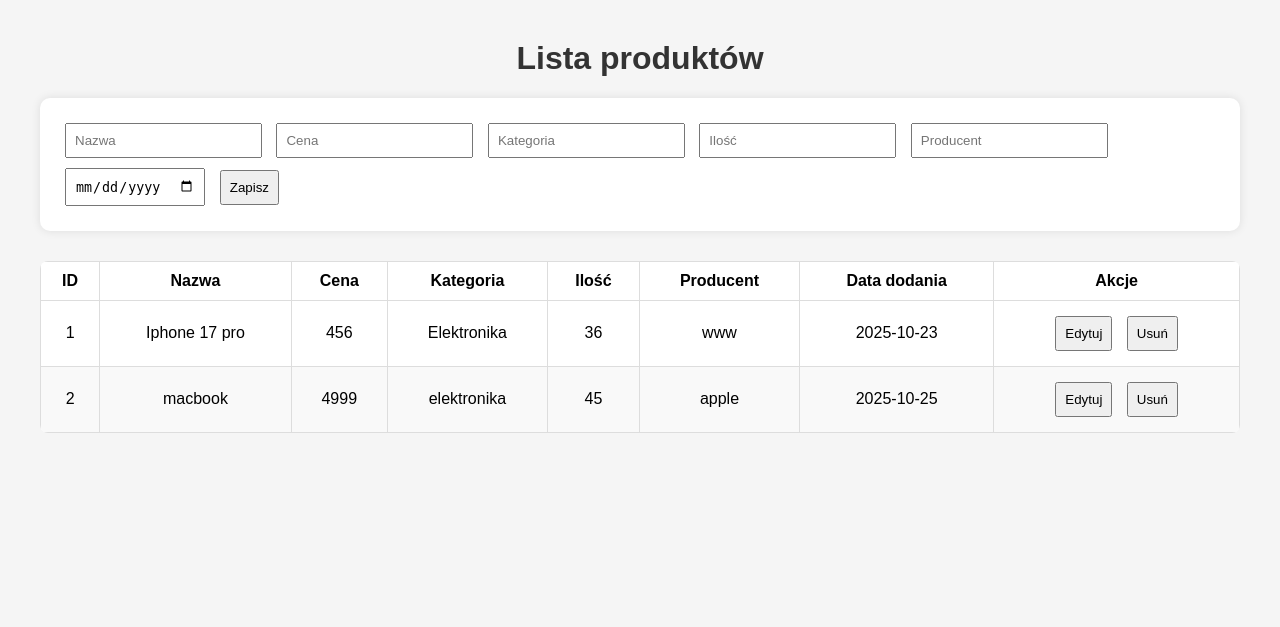
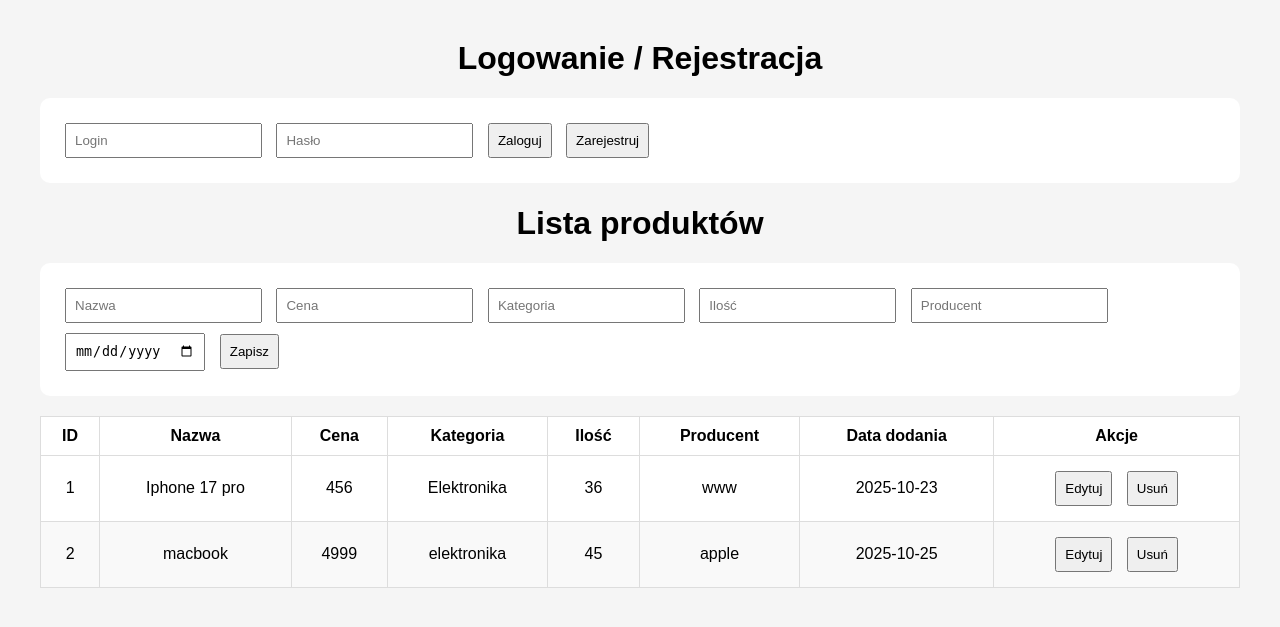
Before and after one commit to Fatta666/CRUD_Projekt, a Flask app: page / in a window 1280 px wide. Shown: the top 627 px of the page. Run offline with Flask 3, Linux system fonts and the light colour scheme; data comes from the database, SQL or seed files in the repository; both versions use the stored data as it was after the commit.

Commit message:
Dodano logowanie, rejestracje i JWT + CRUD

```diff
--- a/app.py
+++ b/app.py
@@ -1,20 +1,78 @@
 from flask import Flask, jsonify, request, render_template
-from database import init_db, get_db_connection
+from database import init_db, get_db_connection, init_users_table
+from werkzeug.security import generate_password_hash, check_password_hash
+from functools import wraps
+from datetime import datetime
+import jwt
 
 app = Flask(__name__)
+app.config['SECRET_KEY'] = 'secret_key'
 
 init_db()
+init_users_table()
+
+def token_required(f):
+    @wraps(f)
+    def decorated(*args, **kwargs):
+        token = request.headers.get('Authorization')
+        if not token:
+            return jsonify({'msg':'Brak tokena'}), 401
+        try:
+            token = token.replace('Bearer ', '')
+            jwt.decode(token, app.config['SECRET_KEY'], algorithms=['HS256'])
+        except:
+            return jsonify({'msg':'Niepoprawny token'}), 401
+        return f(*args, **kwargs)
+    return decorated
 
 @app.route('/')
 def home():
     return render_template('index.html')
+
+@app.route('/register', methods=['POST'])
+def register():
+    data = request.get_json()
+    login = data.get('login')
+    password = data.get('password')
+
+    if not login or not password or len(password) < 6:
+        return jsonify({'msg':'Niepoprawne dane'}), 400
+
+    conn = get_db_connection()
+    exists = conn.execute('SELECT * FROM users WHERE login = ?', (login,)).fetchone()
+    if exists:
+        conn.close()
+        return jsonify({'msg':'Login zajęty'}), 400
+
+    conn.execute(
+        'INSERT INTO users (login, hasloHash, rola, created_at) VALUES (?, ?, ?, ?)',
+        (login, generate_password_hash(password), 'USER', datetime.utcnow().isoformat())
+    )
+    conn.commit()
+    conn.close()
+    return jsonify({'msg':'Użytkownik utworzony'}), 201
+
+@app.route('/login', methods=['POST'])
+def login():
+    data = request.get_json()
+    login = data.get('login')
+    password = data.get('password')
+
+    conn = get_db_connection()
+    user = conn.execute('SELECT * FROM users WHERE login = ?', (login,)).fetchone()
+    conn.close()
+
+    if not user or not check_password_hash(user['hasloHash'], password):
+        return jsonify({'msg':'Niepoprawny login lub hasło'}), 401
+
+    token = jwt.encode({'login': login}, app.config['SECRET_KEY'], algorithm='HS256')
+    return jsonify({'access_token': token}), 200
 
 @app.route('/produkty', methods=['GET'])
 def get_produkty():
     conn = get_db_connection()
     produkty = conn.execute('SELECT * FROM produkty').fetchall()
     conn.close()
-
     result = []
     for produkt in produkty:
         result.append({
@@ -29,6 +87,7 @@ def get_produkty():
     return jsonify(result)
 
 @app.route('/produkty', methods=['POST'])
+@token_required
 def add_produkt():
     data = request.get_json()
     required_fields = ['nazwa', 'cena', 'kategoria', 'ilosc']
@@ -43,10 +102,10 @@ def add_produkt():
     )
     conn.commit()
     conn.close()
-
     return jsonify({'message': 'Produkt dodany pomyślnie!'}), 201
 
 @app.route('/produkty/<int:id>', methods=['PUT'])
+@token_required
 def update_produkt(id):
     data = request.get_json()
     conn = get_db_connection()
@@ -68,10 +127,10 @@ def update_produkt(id):
     )
     conn.commit()
     conn.close()
-
     return jsonify({'message': 'Produkt zaktualizowany pomyślnie!'})
 
 @app.route('/produkty/<int:id>', methods=['DELETE'])
+@token_required
 def delete_produkt(id):
     conn = get_db_connection()
     produkt = conn.execute('SELECT * FROM produkty WHERE id = ?', (id,)).fetchone()
@@ -82,7 +141,6 @@ def delete_produkt(id):
     conn.execute('DELETE FROM produkty WHERE id = ?', (id,))
     conn.commit()
     conn.close()
-
     return jsonify({'message': 'Produkt usunięty pomyślnie!'})
 
 if __name__ == '__main__':
--- a/static/script.js
+++ b/static/script.js
@@ -0,0 +1,120 @@
+const API_URL = "http://127.0.0.1:5000/produkty";
+const AUTH_URL = "http://127.0.0.1:5000";
+let token = null;
+
+document.getElementById("authForm").addEventListener("submit", async e => {
+    e.preventDefault();
+    const login = document.getElementById("login").value;
+    const password = document.getElementById("password").value;
+
+    if (e.submitter.id === "loginBtn") {
+        const res = await fetch(`${AUTH_URL}/login`, {
+            method: "POST",
+            headers: {"Content-Type":"application/json"},
+            body: JSON.stringify({login, password})
+        });
+        const data = await res.json();
+        if (res.status === 200) {
+            token = data.access_token;
+            alert("Zalogowano!");
+            loadProdukty();
+        } else {
+            alert(data.msg);
+        }
+    }
+});
+
+document.getElementById("registerBtn").addEventListener("click", async () => {
+    const login = document.getElementById("login").value;
+    const password = document.getElementById("password").value;
+
+    const res = await fetch(`${AUTH_URL}/register`, {
+        method: "POST",
+        headers: {"Content-Type":"application/json"},
+        body: JSON.stringify({login, password})
+    });
+    const data = await res.json();
+    alert(data.msg);
+});
+
+async function loadProdukty() {
+    const res = await fetch(API_URL);
+    const produkty = await res.json();
+    const tbody = document.getElementById("produktyList");
+    tbody.innerHTML = "";
+
+    if (produkty.length === 0) {
+        tbody.innerHTML = `<tr><td colspan="8">Brak produktów w bazie.</td></tr>`;
+        return;
+    }
+
+    produkty.forEach(p => {
+        const row = document.createElement("tr");
+        row.innerHTML = `
+            <td>${p.id}</td>
+            <td>${p.nazwa}</td>
+            <td>${p.cena}</td>
+            <td>${p.kategoria}</td>
+            <td>${p.ilosc}</td>
+            <td>${p.producent || '-'}</td>
+            <td>${p.data_dodania || '-'}</td>
+            <td>
+                <button onclick="editProdukt(${p.id}, '${p.nazwa}', ${p.cena}, '${p.kategoria}', ${p.ilosc}, '${p.producent || ''}', '${p.data_dodania || ''}')">Edytuj</button>
+                <button onclick="deleteProdukt(${p.id})">Usuń</button>
+            </td>
+        `;
+        tbody.appendChild(row);
+    });
+}
+
+document.getElementById("productForm").addEventListener("submit", async e => {
+    e.preventDefault();
+    if (!token) return alert("Musisz być zalogowany!");
+
+    const id = document.getElementById("productId").value;
+    const data = {
+        nazwa: document.getElementById("nazwa").value,
+        cena: parseFloat(document.getElementById("cena").value),
+        kategoria: document.getElementById("kategoria").value,
+        ilosc: parseInt(document.getElementById("ilosc").value),
+        producent: document.getElementById("producent").value,
+        data_dodania: document.getElementById("data_dodania").value
+    };
+    const method = id ? "PUT" : "POST";
+    const url = id ? `${API_URL}/${id}` : API_URL;
+
+    await fetch(url, {
+        method,
+        headers: {
+            "Content-Type":"application/json",
+            "Authorization": `Bearer ${token}`
+        },
+        body: JSON.stringify(data)
+    });
+
+    e.target.reset();
+    document.getElementById("productId").value = "";
+    loadProdukty();
+});
+
+function deleteProdukt(id) {
+    if (!token) return alert("Musisz być zalogowany!");
+    if (confirm("Na pewno chcesz usunąć ten produkt?")) {
+        fetch(`${API_URL}/${id}`, {
+            method: "DELETE",
+            headers: { "Authorization": `Bearer ${token}` }
+        }).then(() => loadProdukty());
+    }
+}
+
+function editProdukt(id, nazwa, cena, kategoria, ilosc, producent, data_dodania) {
+    document.getElementById("productId").value = id;
+    document.getElementById("nazwa").value = nazwa;
+    document.getElementById("cena").value = cena;
+    document.getElementById("kategoria").value = kategoria;
+    document.getElementById("ilosc").value = ilosc;
+    document.getElementById("producent").value = producent;
+    document.getElementById("data_dodania").value = data_dodania;
+}
+
+loadProdukty();
--- a/templates/index.html
+++ b/templates/index.html
@@ -2,51 +2,28 @@
 <html lang="pl">
 <head>
     <meta charset="UTF-8">
-    <title>Produkty - CRUD</title>
+    <title>Produkty - CRUD z auth</title>
     <style>
-        body {
-            font-family: Arial, sans-serif;
-            background: #f5f5f5;
-            margin: 40px;
-        }
-        h1 {
-            text-align: center;
-            color: #333;
-        }
-        form {
-            background: white;
-            padding: 20px;
-            border-radius: 10px;
-            box-shadow: 0 0 10px rgba(0,0,0,0.1);
-            margin-bottom: 30px;
-        }
-        input, button {
-            padding: 8px;
-            margin: 5px;
-        }
-        table {
-            width: 100%;
-            border-collapse: collapse;
-            background: white;
-            border-radius: 8px;
-            overflow: hidden;
-        }
-        th, td {
-            padding: 10px;
-            border: 1px solid #ddd;
-            text-align: center;
-        }
-        tr:nth-child(even) {
-            background: #f9f9f9;
-        }
-        button {
-            cursor: pointer;
-        }
+        body { font-family: Arial; margin: 40px; background: #f5f5f5; }
+        h1 { text-align:center; }
+        form { background:white; padding:20px; border-radius:10px; margin-bottom:20px; }
+        input, button { padding:8px; margin:5px; }
+        table { width:100%; border-collapse: collapse; background:white; }
+        th, td { padding:10px; border:1px solid #ddd; text-align:center; }
+        tr:nth-child(even) { background:#f9f9f9; }
+        button { cursor:pointer; }
     </style>
 </head>
 <body>
+    <h1>Logowanie / Rejestracja</h1>
+    <form id="authForm">
+        <input type="text" id="login" placeholder="Login" required>
+        <input type="password" id="password" placeholder="Hasło" required>
+        <button type="submit" id="loginBtn">Zaloguj</button>
+        <button type="button" id="registerBtn">Zarejestruj</button>
+    </form>
+
     <h1>Lista produktów</h1>
-
     <form id="productForm">
         <input type="hidden" id="productId">
         <input type="text" id="nazwa" placeholder="Nazwa" required>
@@ -55,116 +32,19 @@
         <input type="number" id="ilosc" placeholder="Ilość">
         <input type="text" id="producent" placeholder="Producent">
         <input type="date" id="data_dodania" placeholder="Data dodania">
-
         <button type="submit">Zapisz</button>
     </form>
 
     <table>
         <thead>
             <tr>
-                <th>ID</th>
-                <th>Nazwa</th>
-                <th>Cena</th>
-                <th>Kategoria</th>
-                <th>Ilość</th>
-                <th>Producent</th>
-                <th>Data dodania</th>
-                <th>Akcje</th>
+                <th>ID</th><th>Nazwa</th><th>Cena</th><th>Kategoria</th><th>Ilość</th>
+                <th>Producent</th><th>Data dodania</th><th>Akcje</th>
             </tr>
         </thead>
         <tbody id="produktyList"></tbody>
     </table>
 
-    <script>
-        const API_URL = "http://127.0.0.1:5000/produkty";
-
-        async function loadProdukty() {
-            try {
-                const res = await fetch(API_URL);
-                const produkty = await res.json();
-                const tbody = document.getElementById("produktyList");
-                tbody.innerHTML = "";
-
-                if (produkty.length === 0) {
-                    tbody.innerHTML = `<tr><td colspan="8">Brak produktów w bazie.</td></tr>`;
-                    return;
-                }
-
-                produkty.forEach(p => {
-                    const row = document.createElement("tr");
-                    row.innerHTML = `
-                        <td>${p.id}</td>
-                        <td>${p.nazwa}</td>
-                        <td>${p.cena}</td>
-                        <td>${p.kategoria}</td>
-                        <td>${p.ilosc}</td>
-                        <td>${p.producent || '-'}</td>
-                        <td>${p.data_dodania || '-'}</td>
-                        <td>
-                            <button onclick="editProdukt(
-                                ${p.id},
-                                decodeURIComponent('${encodeURIComponent(p.nazwa)}'),
-                                ${p.cena},
-                                decodeURIComponent('${encodeURIComponent(p.kategoria)}'),
-                                ${p.ilosc},
-                                decodeURIComponent('${encodeURIComponent(p.producent || '')}'),
-                                '${p.data_dodania || ''}'
-                            )">Edytuj</button>
-
-                            <button onclick="deleteProdukt(${p.id})">Usuń</button>
-                        </td>
-                    `;
-                    tbody.appendChild(row);
-                });
-            } catch (err) {
-                console.error("Błąd ładowania:", err);
-            }
-        }
-
-        document.getElementById("productForm").addEventListener("submit", async (e) => {
-            e.preventDefault();
-            const id = document.getElementById("productId").value;
-            const data = {
-                nazwa: document.getElementById("nazwa").value,
-                cena: parseFloat(document.getElementById("cena").value),
-                kategoria: document.getElementById("kategoria").value,
-                ilosc: parseInt(document.getElementById("ilosc").value),
-                producent: document.getElementById("producent").value,
-                data_dodania: document.getElementById("data_dodania").value
-            };
-
-            const method = id ? "PUT" : "POST";
-            const url = id ? `${API_URL}/${id}` : API_URL;
-
-            await fetch(url, {
-                method: method,
-                headers: { "Content-Type": "application/json" },
-                body: JSON.stringify(data)
-            });
-
-            e.target.reset();
-            document.getElementById("productId").value = "";
-            loadProdukty();
-        });
-
-        async function deleteProdukt(id) {
-            if (confirm("Na pewno chcesz usunąć ten produkt?")) {
-                await fetch(`${API_URL}/${id}`, { method: "DELETE" });
-                loadProdukty();
-            }
-        }
-
-        function editProdukt(id, nazwa, cena, kategoria, ilosc, producent, data_dodania) {
-            document.getElementById("productId").value = id;
-            document.getElementById("nazwa").value = nazwa;
-            document.getElementById("cena").value = cena;
-            document.getElementById("kategoria").value = kategoria;
-            document.getElementById("ilosc").value = ilosc;
-            document.getElementById("producent").value = producent;
-            document.getElementById("data_dodania").value = data_dodania;
-        }
-
-        loadProdukty();
-    </script>
+    <script src="{{ url_for('static', filename='script.js') }}"></script>
 </body>
 </html>
```
Also changed, not shown: README.MD, database.db.
